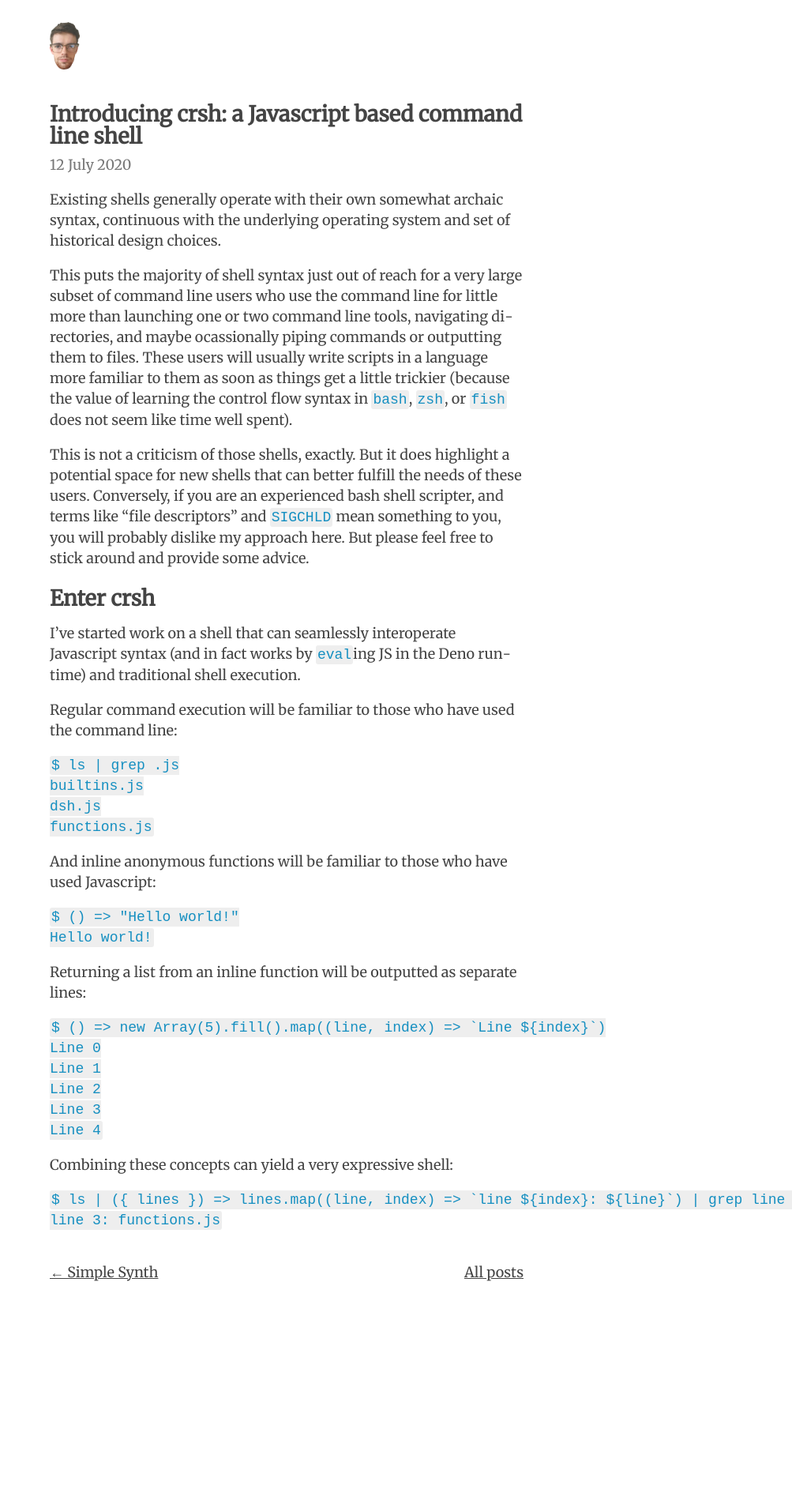
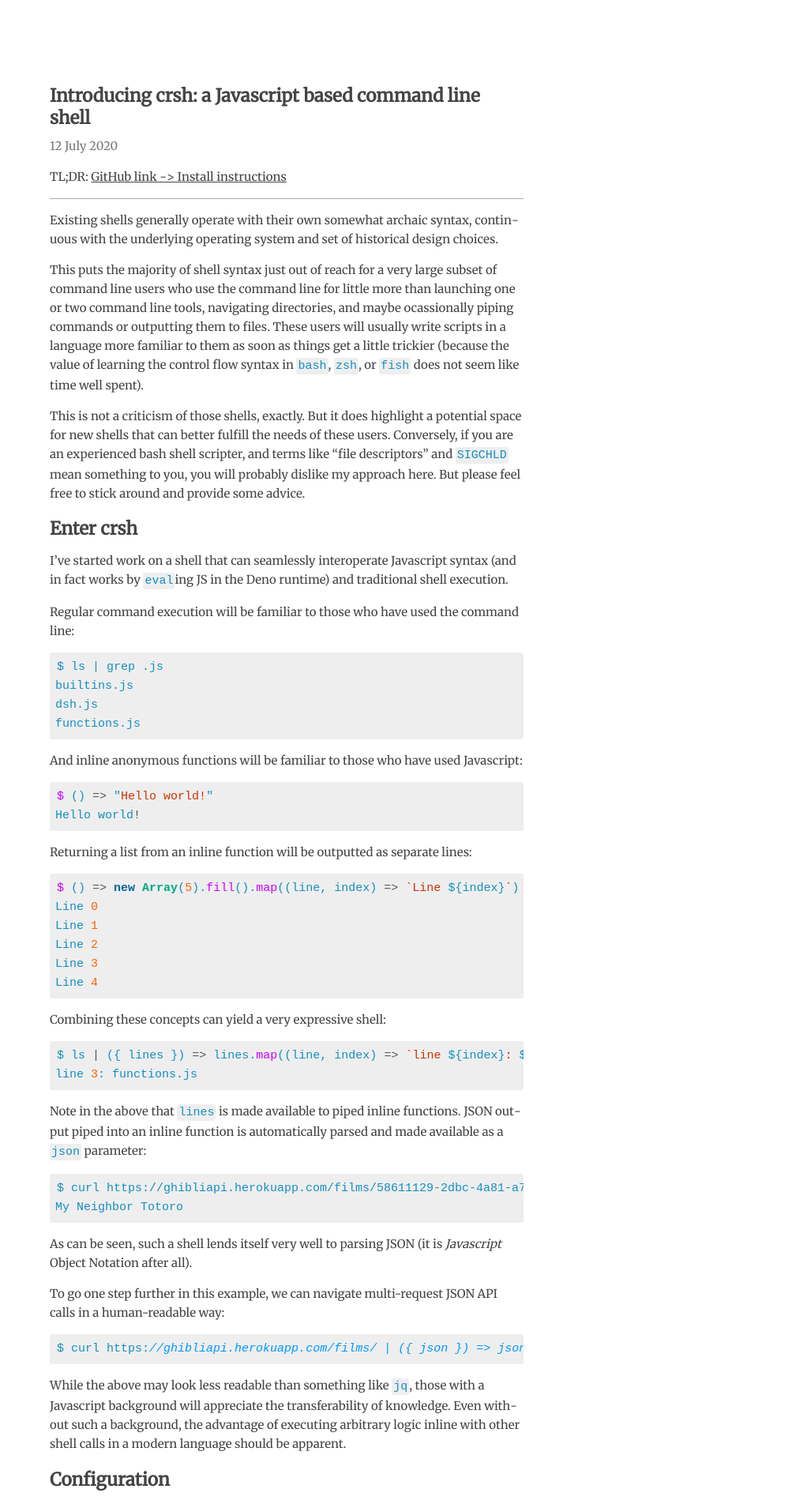
Before and after one commit to curlywurlycraig/curlywurlycraig.github.io, a Jekyll site: the page built from blog/_posts/2020-07-12-crsh.md, in a window 1280 px wide. Shown: the top 1904 px of the page at 79% size, without its empty margins (277-1280 px from the left). Built offline with Jekyll 4.4.1, drawn with Linux system fonts in a browser that asks for light colours; before the commit the page ends 1652 px from its top, so only the background shows below that; some of the changed text lies outside the part shown.

Commit message:
Update crsh post a bit

````diff
--- a/blog/_layouts/default.html
+++ b/blog/_layouts/default.html
@@ -1,29 +1,23 @@
-<!doctype html>
+<!DOCTYPE html>
 <html lang="en">
   <head>
-    <meta charset="utf-8">
-    <meta name="viewport" content="width=device-width, initial-scale=1">
-    <meta name="description" content="{% if page.description %}{{ page.description }}{% else %}{{ site.description }}{% endif %}">
+    <meta charset="utf-8" />
+    <meta name="viewport" content="width=device-width, initial-scale=1" />
+    <meta
+      name="description"
+      content="{% if page.description %}{{ page.description }}{% else %}{{ site.description }}{% endif %}"
+    />
 
-    <link rel="icon" href="/res/favicon.ico" type="image/x-icon"/>
-    <link rel="shortcut icon" href="/res/favicon.ico" type="image/x-icon"/>
+    <link rel="icon" href="/res/favicon.ico" type="image/x-icon" />
+    <link rel="shortcut icon" href="/res/favicon.ico" type="image/x-icon" />
 
     <title>{{ page.title }}</title>
-    <link rel="stylesheet" href="/styles.css">
+    <link rel="stylesheet" href="/styles.css" />
 
-    <style>
-    </style>
+    <style></style>
   </head>
 
   <body>
-    <header>
-      <div class="header__img_container">
-        <a href="/">
-            <img class="header__img" src="/res/me_small.png" alt="Home button that looks like my own face" />
-        </a>
-      </div>
-    </header>
-
     <main>
       {{ content }}
     </main>
--- a/blog/_posts/2020-07-12-crsh.md
+++ b/blog/_posts/2020-07-12-crsh.md
@@ -1,9 +1,14 @@
 ---
 layout: post
 title: "Introducing crsh: a Javascript based command line shell"
-date:   2020-07-12 13:27:00 +0000
+date:   2020-07-12 12:27:00 +0000
 tags: technology shell programming javascript
 ---
+
+TL;DR: [GitHub link -> Install instructions](https://github.com/curlywurlycraig/crsh)
+
+---
+
 Existing shells generally operate with their own somewhat archaic syntax,
 continuous with the underlying operating system and set of historical design choices.
 
@@ -49,3 +54,64 @@
 $ ls | ({ lines }) => lines.map((line, index) => `line ${index}: ${line}`) | grep line 3
 line 3: functions.js
 ```
+
+Note in the above that `lines` is made available to piped inline functions.
+JSON output piped into an inline function is automatically parsed and made available as a `json` parameter:
+
+```
+$ curl https://ghibliapi.herokuapp.com/films/58611129-2dbc-4a81-a72f-77ddfc1b1b49 | ({ json }) => json.title
+My Neighbor Totoro
+```
+
+As can be seen, such a shell lends itself very well to parsing JSON (it is _Javascript_ Object Notation after all).
+
+To go one step further in this example, we can navigate multi-request JSON API calls in a human-readable way:
+
+```js
+$ curl https://ghibliapi.herokuapp.com/films/ | ({ json }) => json[0].people | xargs curl | ({ json }) => json[0].name
+```
+
+While the above may look less readable than something like `jq`, those with a Javascript background will appreciate the transferability of knowledge. Even without such a background, the advantage of executing arbitrary logic inline with other shell calls in a modern language should be apparent.
+
+## Configuration
+
+Currently, the easy parts to configure are the prompt and auto-completion rules. This is done by way of editing the JS source directly. The prompt is specified as a function which returns a string, and exported from a `prompt.js` file like so:
+
+```js
+import { magenta, stripColor } from "https://deno.land/std/fmt/colors.ts";
+
+export const prompt = () => {
+  const currentDir = magenta(Deno.cwd());
+  return `${currentDir} › `;
+};
+
+export const promptLength = () => stripColor(prompt()).length;
+```
+
+And the auto-completion rules are specified as a list of objects representing the regex to match the input on, and the logic to return the list of completion to cycle through:
+
+```js
+const gitRules = [
+  {
+    match: /^git add /,
+    complete: completeFile,
+  },
+  {
+    match: /^git checkout /,
+    complete: completeBranches,
+  },
+  {
+    match: /^git branch -D /,
+    complete: completeBranches,
+  },
+  {
+    match: /^git /,
+    complete: completeCommands
+];
+```
+
+Community-made auto-completion rules and prompts could be hosted in the usual [Deno way](https://deno.land/x).
+
+## Future work
+
+There is still a lot to do to make this better. Bug fixes, features like multiline support, persisting history, etc. Any feedback is welcome in the form of issues in the GitHub repo.
--- /dev/null
+++ b/blog/code.css
@@ -0,0 +1,208 @@
+.highlight .hll {
+  background-color: #ffffcc;
+}
+.highlight .c {
+  color: #0099ff;
+  font-style: italic;
+} /* Comment */
+.highlight .err {
+  color: #aa0000;
+  background-color: #ffaaaa;
+} /* Error */
+.highlight .k {
+  color: #006699;
+  font-weight: bold;
+} /* Keyword */
+.highlight .o {
+  color: #555555;
+} /* Operator */
+.highlight .cm {
+  color: #0099ff;
+  font-style: italic;
+} /* Comment.Multiline */
+.highlight .cp {
+  color: #009999;
+} /* Comment.Preproc */
+.highlight .c1 {
+  color: #0099ff;
+  font-style: italic;
+} /* Comment.Single */
+.highlight .cs {
+  color: #0099ff;
+  font-weight: bold;
+  font-style: italic;
+} /* Comment.Special */
+.highlight .gd {
+  background-color: #ffcccc;
+  border: 1px solid #cc0000;
+} /* Generic.Deleted */
+.highlight .ge {
+  font-style: italic;
+} /* Generic.Emph */
+.highlight .gr {
+  color: #ff0000;
+} /* Generic.Error */
+.highlight .gh {
+  color: #003300;
+  font-weight: bold;
+} /* Generic.Heading */
+.highlight .gi {
+  background-color: #ccffcc;
+  border: 1px solid #00cc00;
+} /* Generic.Inserted */
+.highlight .go {
+  color: #aaaaaa;
+} /* Generic.Output */
+.highlight .gp {
+  color: #000099;
+  font-weight: bold;
+} /* Generic.Prompt */
+.highlight .gs {
+  font-weight: bold;
+} /* Generic.Strong */
+.highlight .gu {
+  color: #003300;
+  font-weight: bold;
+} /* Generic.Subheading */
+.highlight .gt {
+  color: #99cc66;
+} /* Generic.Traceback */
+.highlight .kc {
+  color: #006699;
+  font-weight: bold;
+} /* Keyword.Constant */
+.highlight .kd {
+  color: #006699;
+  font-weight: bold;
+} /* Keyword.Declaration */
+.highlight .kn {
+  color: #006699;
+  font-weight: bold;
+} /* Keyword.Namespace */
+.highlight .kp {
+  color: #006699;
+} /* Keyword.Pseudo */
+.highlight .kr {
+  color: #006699;
+  font-weight: bold;
+} /* Keyword.Reserved */
+.highlight .kt {
+  color: #007788;
+  font-weight: bold;
+} /* Keyword.Type */
+.highlight .m {
+  color: #ff6600;
+} /* Literal.Number */
+.highlight .s {
+  color: #cc3300;
+} /* Literal.String */
+.highlight .na {
+  color: #330099;
+} /* Name.Attribute */
+.highlight .nb {
+  color: #336666;
+} /* Name.Builtin */
+.highlight .nc {
+  color: #00aa88;
+  font-weight: bold;
+} /* Name.Class */
+.highlight .no {
+  color: #336600;
+} /* Name.Constant */
+.highlight .nd {
+  color: #9999ff;
+} /* Name.Decorator */
+.highlight .ni {
+  color: #999999;
+  font-weight: bold;
+} /* Name.Entity */
+.highlight .ne {
+  color: #cc0000;
+  font-weight: bold;
+} /* Name.Exception */
+.highlight .nf {
+  color: #cc00ff;
+} /* Name.Function */
+.highlight .nl {
+  color: #9999ff;
+} /* Name.Label */
+.highlight .nn {
+  color: #00ccff;
+  font-weight: bold;
+} /* Name.Namespace */
+.highlight .nt {
+  color: #330099;
+  font-weight: bold;
+} /* Name.Tag */
+.highlight .nv {
+  color: #003333;
+} /* Name.Variable */
+.highlight .ow {
+  color: #000000;
+  font-weight: bold;
+} /* Operator.Word */
+.highlight .w {
+  color: #bbbbbb;
+} /* Text.Whitespace */
+.highlight .mf {
+  color: #ff6600;
+} /* Literal.Number.Float */
+.highlight .mh {
+  color: #ff6600;
+} /* Literal.Number.Hex */
+.highlight .mi {
+  color: #ff6600;
+} /* Literal.Number.Integer */
+.highlight .mo {
+  color: #ff6600;
+} /* Literal.Number.Oct */
+.highlight .sb {
+  color: #cc3300;
+} /* Literal.String.Backtick */
+.highlight .sc {
+  color: #cc3300;
+} /* Literal.String.Char */
+.highlight .sd {
+  color: #cc3300;
+  font-style: italic;
+} /* Literal.String.Doc */
+.highlight .s2 {
+  color: #cc3300;
+} /* Literal.String.Double */
+.highlight .se {
+  color: #cc3300;
+  font-weight: bold;
+} /* Literal.String.Escape */
+.highlight .sh {
+  color: #cc3300;
+} /* Literal.String.Heredoc */
+.highlight .si {
+  color: #aa0000;
+} /* Literal.String.Interpol */
+.highlight .sx {
+  color: #cc3300;
+} /* Literal.String.Other */
+.highlight .sr {
+  color: #33aaaa;
+} /* Literal.String.Regex */
+.highlight .s1 {
+  color: #cc3300;
+} /* Literal.String.Single */
+.highlight .ss {
+  color: #ffcc33;
+} /* Literal.String.Symbol */
+.highlight .bp {
+  color: #336666;
+} /* Name.Builtin.Pseudo */
+.highlight .vc {
+  color: #003333;
+} /* Name.Variable.Class */
+.highlight .vg {
+  color: #003333;
+} /* Name.Variable.Global */
+.highlight .vi {
+  color: #003333;
+} /* Name.Variable.Instance */
+.highlight .il {
+  color: #ff6600;
+} /* Literal.Number.Integer.Long */
--- a/blog/styles.css
+++ b/blog/styles.css
@@ -1,4 +1,5 @@
-@import url('https://fonts.googleapis.com/css?family=Merriweather');
+@import url("https://fonts.googleapis.com/css?family=Merriweather");
+@import "code.css";
 
 header {
   height: 60px;
@@ -13,20 +14,20 @@
 }
 
 .header__img {
-    height: 100%;
+  height: 40px;
 }
 
 body {
   hyphens: auto;
-    font-size: 18px;
-    line-height: 26px;
-    background-color: #FFFFFF;
+  font-size: 15px;
+  line-height: 24px;
+  background-color: #ffffff;
   color: #444444;
   padding-bottom: 20px;
   display: flex;
   flex-direction: column;
-    align-items:center;
-    font-family: 'Merriweather', serif;
+  align-items: center;
+  font-family: "Merriweather", serif;
 }
 
 h2 {
@@ -49,7 +50,9 @@
 
 main {
   margin: 0;
+  padding-top: 80px;
   max-width: 600px;
+  width: 100%;
 }
 
 blockquote {
@@ -72,3 +75,21 @@
   padding: 2px;
   color: #158fc1;
 }
+
+div.highlight {
+  background-color: #eeeeee;
+  border-radius: 3px;
+  padding: 2px;
+  color: #158fc1;
+  overflow-x: auto;
+}
+
+pre.highlight {
+  margin: 5px;
+}
+
+hr {
+  border-width: 0;
+  height: 1px;
+  background-color: #aaaaaa;
+}
````
Also changed, not shown: blog/res/site_icon.png (added). Lines whose indentation alone changed are shown as unchanged.
